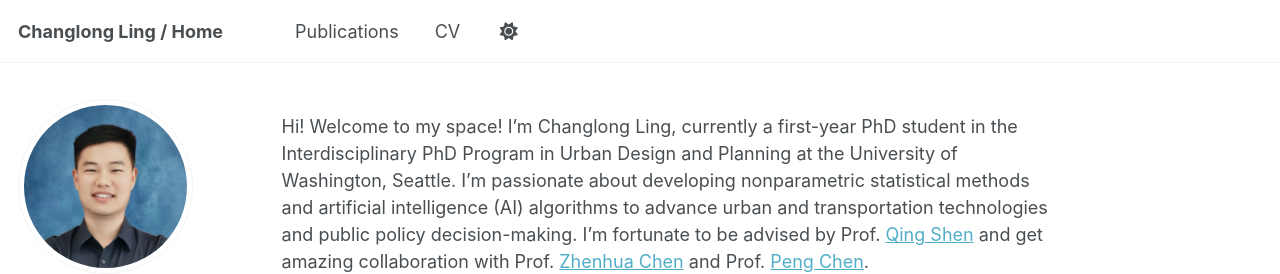
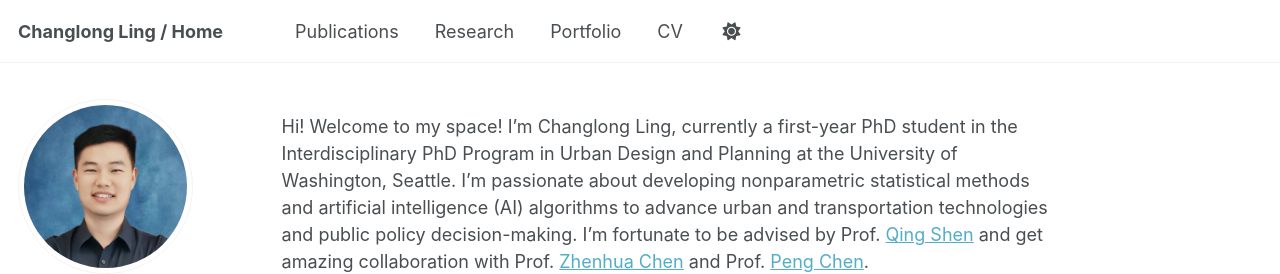
Before and after one commit to ChanglongLing/changlongling.github.io, a Jekyll site: the page built from _pages/about.md, in a window 1280 px wide. Shown: the top 274 px of the page. Built offline with Jekyll 4.4.1, drawn with Linux system fonts in a browser that asks for light colours; some web fonts are replaced.

Commit message:
Update navigation.yml

```diff
--- a/_data/navigation.yml
+++ b/_data/navigation.yml
@@ -11,14 +11,17 @@ main:
   - title: "Publications"
     url: /publications/
 
+  - title: "Research"
+    url: /research/
+
   #- title: "Talks"
   #  url: /talks/
 
   #- title: "Teaching"
   #  url: /teaching/
 
-  #- title: "Portfolio"
-  #  url: /portfolio/
+  - title: "Portfolio"
+    url: /portfolio/
 
   #- title: "Blog Posts"
   #  url: /year-archive/
```
